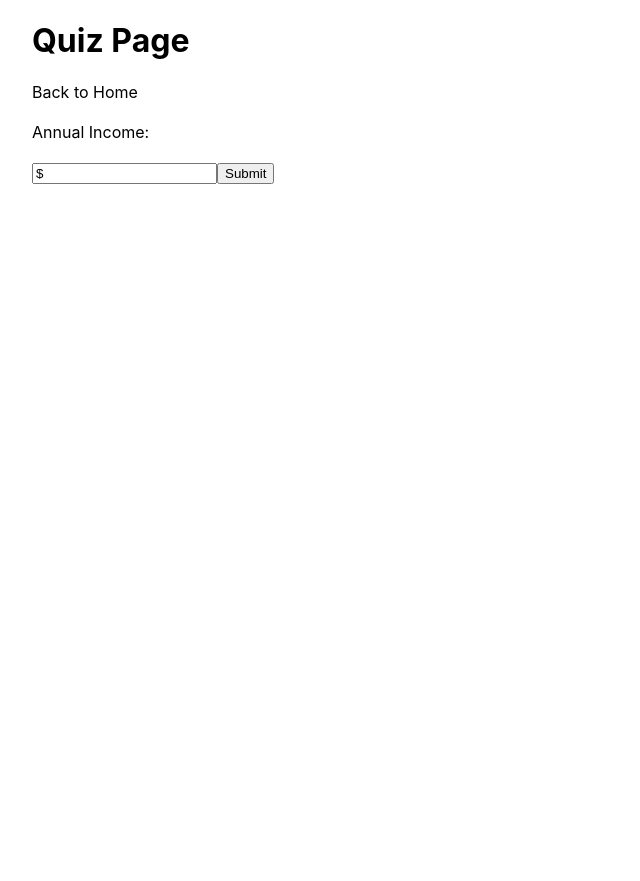
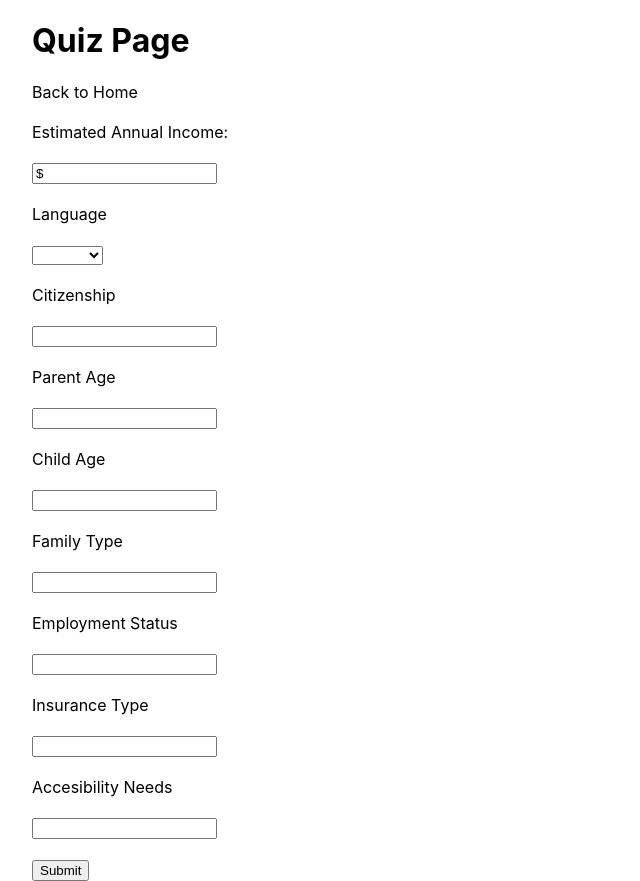
Before and after one commit to sandboxnu/happy-eastie, a Next.js app: page /quiz in a window 1280 px wide. Shown: the whole page, without its empty margins (0-640 px from the left). Before the commit the page ends 800 px from the top, so only its background shows below. Built offline with nearby package versions, Linux system fonts and the light colour scheme.

Commit message:
Added rest of quiz fields

```diff
--- a/pages/quiz/index.tsx
+++ b/pages/quiz/index.tsx
@@ -10,13 +10,68 @@ const Home: NextPage = () => {
       <br />
       <br />
       <form action="/results" method="post">
-        <label>Annual Income:</label>
+        <label>Estimated Annual Income:</label>
         <br />
         <br />
         <input type="text" defaultValue="$" />
+        <br />
+        <br />
+        <label>Language</label>
+        <br />
+        <br />
+        <select name="languages" id="languages">
+          <option></option>
+          <option>English</option>
+          <option>Spanish</option>
+        </select>
+        <br />
+        <br />
+        <label>Citizenship</label>
+        <br />
+        <br />
+        <input type="text"/>
+        <br />
+        <br />
+        <label>Parent Age</label>
+        <br />
+        <br />
+        <input type="text"/>
+        <br />
+        <br />
+        <label>Child Age</label>
+        <br />
+        <br />
+        <input type="text"/>
+        <br />
+        <br />
+        <label>Family Type</label>
+        <br />
+        <br />
+        <input type="text"/>
+        <br />
+        <br />
+        <label>Employment Status</label>
+        <br />
+        <br />
+        <input type="text"/>
+        <br />
+        <br />
+        <label>Insurance Type</label>
+        <br />
+        <br />
+        <input type="text"/>
+        <br />
+        <br />
+        <label>Accesibility Needs</label>
+        <br />
+        <br />
+        <input type="text"/>
+        <br />
+        <br />
         <button type="submit">Submit</button>
       </form>
     </div>
+
   )
 }
 
```
